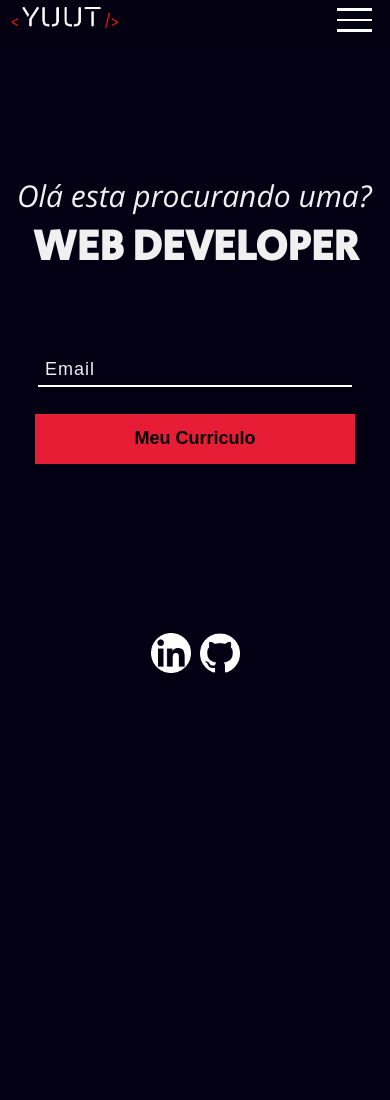
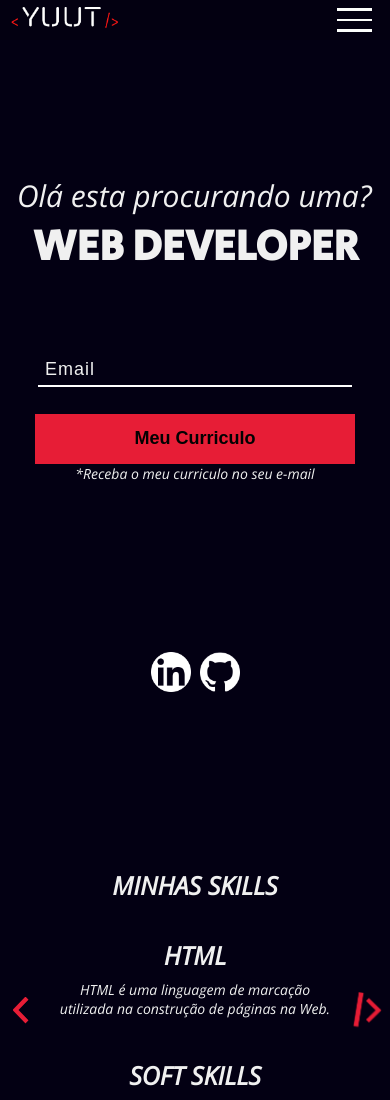
Before and after one commit to Yuut-Reis/Portifolio, a website: page index.html in a window 390 px wide. Before the commit the page ends 844 px from the top, so only its background shows below. Drawn offline with nearby package versions, Linux system fonts and the light colour scheme.

Commit message:
feat: inicalizado carrosel de habilidades na categoria de minhas Skills

```diff
--- a/index.html
+++ b/index.html
@@ -37,15 +37,57 @@
         <input aria-label="email" id="emailResume" type="email" placeholder="Email">
       </form>
       <div class="divBtn"><button aria-label="butão" id="resumeSubmit">Meu Curriculo</button></div>
+      <p class="text">*Receba o meu curriculo no seu e-mail</p>
       <div class="divImg">
         <a href="https://www.linkedin.com/in/ingride-reis-020097226/" target="_blank"><img class="linkImg" src="link.png" alt="icone linkedin"></a>
         <a href="https://github.com/Yuut-Reis" target="_blank"><img class="linkImg" src="git.png" alt="icone git hub"></a>
       </div>
-
     </section>
     <section>
-      <article></article>
+      <h4 class="titleSection">MINHAS SKILLS</h4>
+      <br>
+      <div class="carrosel">
+        <div class="card">
+          <h4 class="titleSection">HTML</h4>
+          <p class="text">HTML é uma linguagem de marcação <br> utilizada na construção de páginas na Web.</p>
+        </div>
+        <div class="card">
+          <h4 class="titleSection">CSS</h4>
+          <p class="text">Cascading Style Sheets é um mecanismo para <br> adicionar estilo a um documento web.</p>
+        </div>
+        <div class="card">
+          <h4 class="titleSection">JS</h4>
+          <p class="text">JavaScript é uma linguagem de programação <br> interpretada estruturada.</p>
+        </div>
+        <div class="card">
+          <h4 class="titleSection">CyPress</h4>
+          <p class="text">Um framework de testes, de código aberto <br> e de fácil configuração. Totalmente baseado <br> em uma nova arquitetura.</p>
+        </div>
+        <div class="card">
+          <h4 class="titleSection">Jest</h4>
+          <p class="text">uma estrutura de teste JavaScript construída <br> em cima do Jasmine e mantida pela Meta.</p>
+        </div>
+        <div class="card">
+          <h4 class="titleSection">React</h4>
+          <p class="text">Uma biblioteca JavaScript de código aberto <br> com foco em criar interfaces de usuário <br> em páginas web.</p>
+        </div>
+        <div class="card">
+          <h4 class="titleSection">Docker</h4>
+          <p class="text">Uma plataforma open source que facilita <br> a criação e administração de ambientes <br> isolados.</p>
+        </div>
+        <div class="card">
+          <h4 class="titleSection">MySQL</h4>
+          <p class="text">Um sistema gerenciador de banco de <br> dados relacional de código aberto.</p>
+        </div>
+      </div>
+      <div class="arrowDiv">
+        <img class="arrow1" src="arrow.png" alt="seta para equerda">
+        <img class="arrow" src="arrow2.png" alt="seta para direita">
+      </div>
+      <br>
+      <h4 class="titleSection">SOFT SKILLS</h4>
     </section>
+
     <footer></footer>
   </main>
   <script src="script.js"></script>
--- a/style.css
+++ b/style.css
@@ -50,6 +50,23 @@ a{
  aside{
     width: 100%;
  }
+
+ .titleSection{
+   margin-bottom: 1vh;
+   font-size: 17;
+   color: #f0f0f0;
+   font-family: 'Open Sans', sans-serif;
+   font-weight: bold;
+   text-align: center;
+ }
+
+ .text{
+   color: #f0f0f0;
+   font-size: 14px;
+   font-family: 'Open Sans', sans-serif;
+   text-align: center;
+ }
+
 
 
 header{
@@ -111,6 +128,7 @@ header{
  }
  .divImg{
    margin-top: 20vh;
+   margin-bottom: 20vh;
    display: flex;
    justify-content: center;
    gap: 9px;
@@ -158,4 +176,43 @@ form{
    font-size: 18px;
    color: #f0f0f0;
 }
+
+.carrosel{
+   width: 100%;
+   z-index: 1;
+   display: flex;
+   justify-content: center;
+   overflow-x: auto;
+   justify-content: start;
+   scroll-snap-type: x mandatory;
+   position: absolute;
+   margin-bottom: 10vh;
 }
+
+.card{
+    min-width: 100%;
+    height: auto;
+    flex: none;
+    scroll-snap-align: start;
+    pointer-events: none;
+    scroll-behavior: smooth;
+}
+
+.arrow{
+   margin-right: 1vh;
+   z-index: 10;
+   position: absolute;
+   width: 30px;
+   right: 0;
+   margin-top: 6.35vh;
+}
+
+.arrow1{
+   margin-left: 1.5vh;
+   margin-top: 7vh;
+   z-index: 10;
+   top: 60px;
+   width: 16.4px;
+   left: 0;
+}
+}
```
Also changed, not shown: arrow.png (added), arrow2.png (added).
